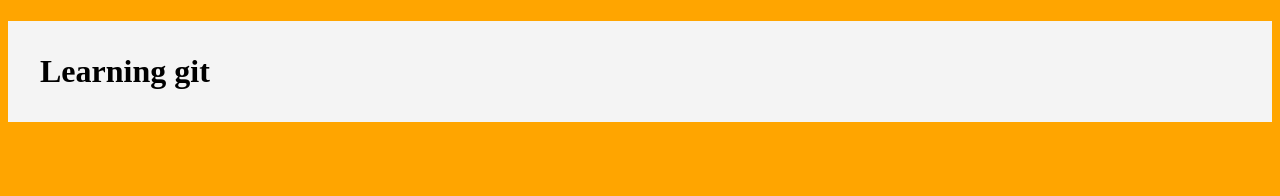
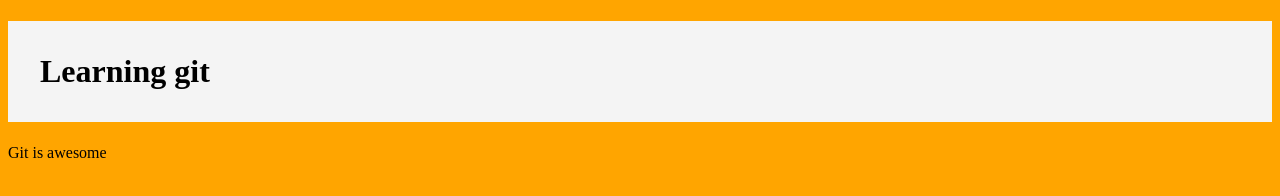
Before and after one commit to Aliyu-Saidu/Creating-Repo, a plain HTML site: page index.html in a window 1280 px wide. Drawn offline with Linux system fonts and the light colour scheme.

Commit message:
Updated index.html
Added a p tag to the index.html

```diff
--- a/index.html
+++ b/index.html
@@ -8,5 +8,6 @@
 </head>
 <body>
 	<h1>Learning git</h1>
+	<p>Git is awesome</p>
 </body>
 </html>
```
